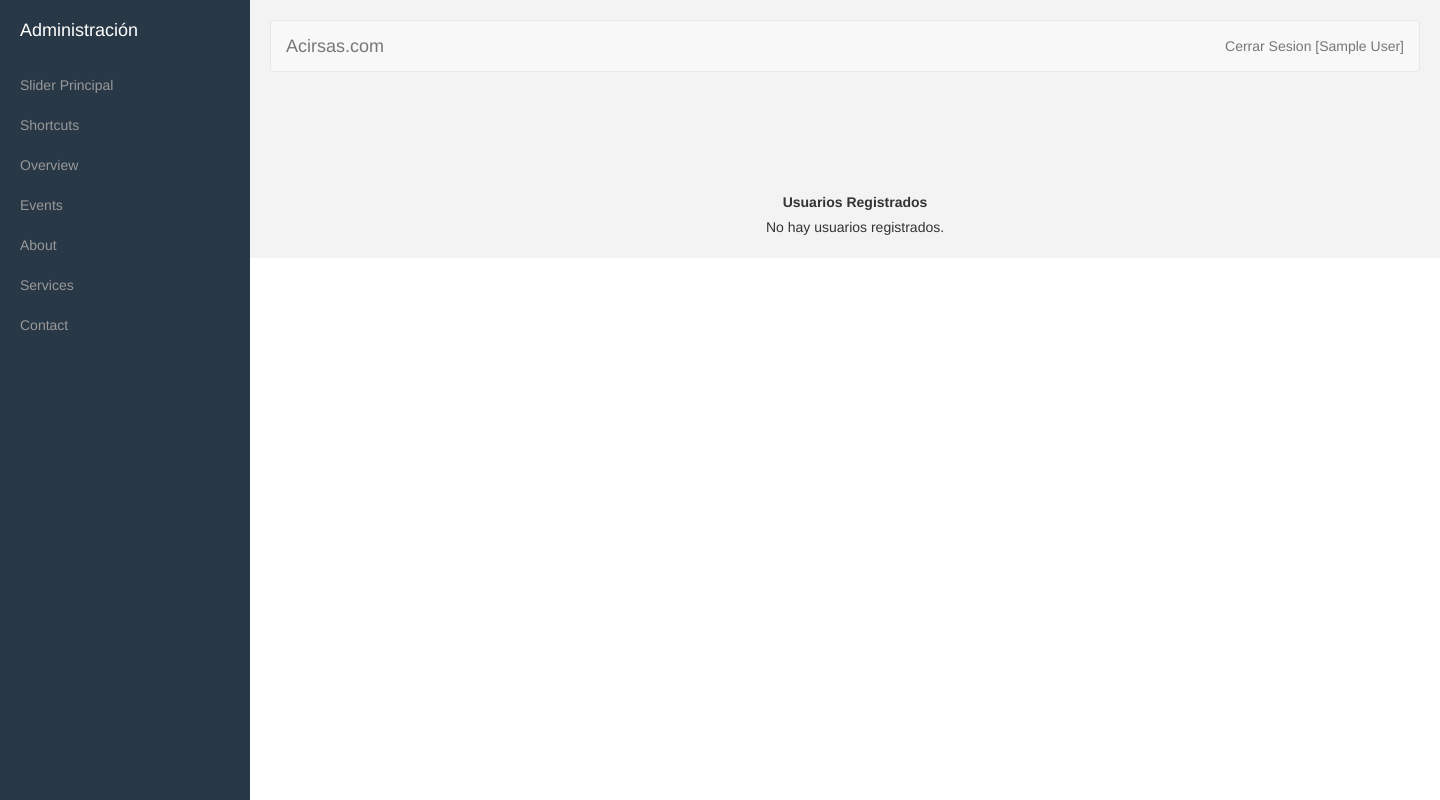
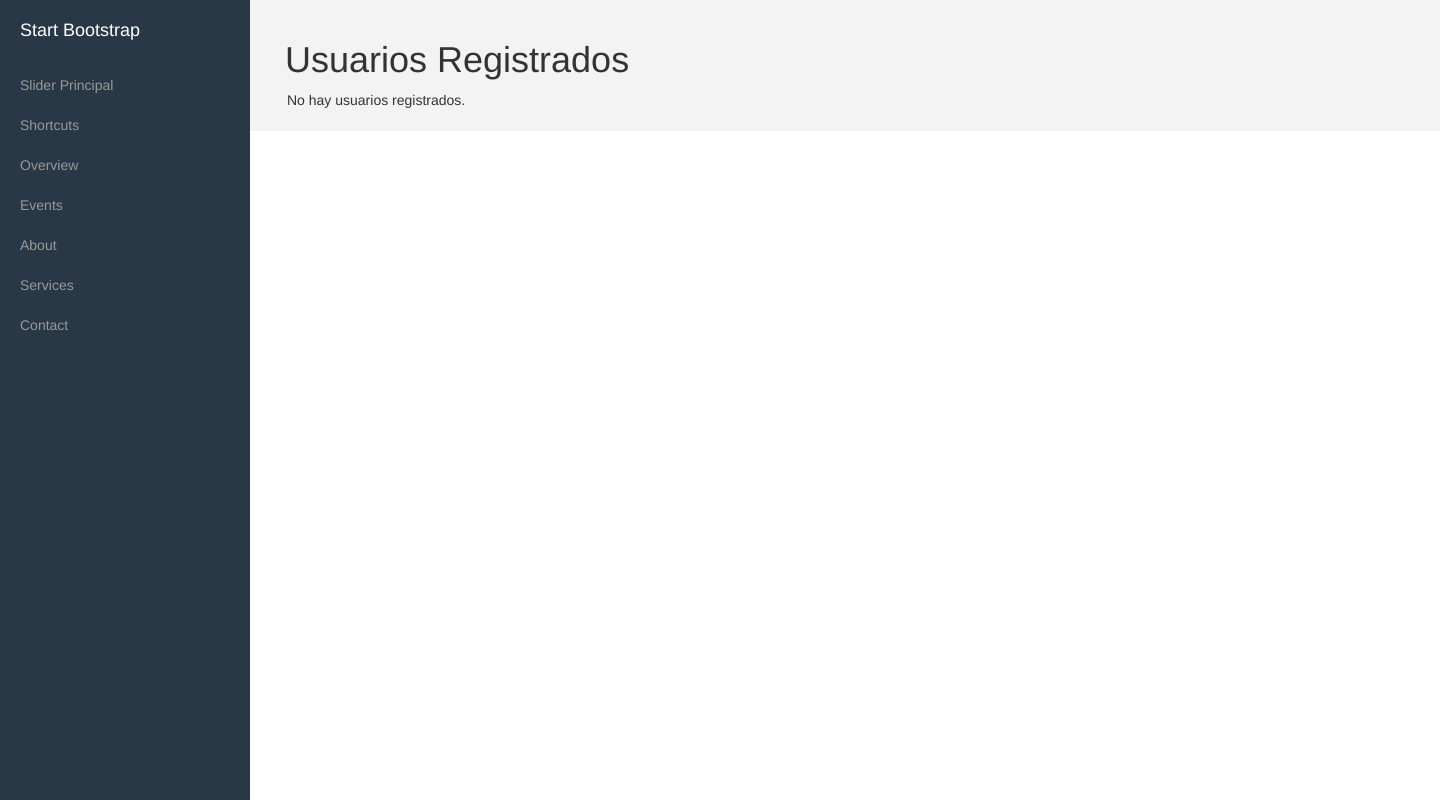
Before and after one commit to esneyder/TuContador-v1, a PHP site: page /admin/principal.php in a window 1440 px wide. Run offline with PHP 8.4, Linux system fonts and the light colour scheme; the visitor is signed in with stand-in values (Sample User, id 1); data that the repository does not hold is empty.

Commit message:
Update session admi

```diff
--- a/admin/formularios/cssForms/EstiloForms.css
+++ b/admin/formularios/cssForms/EstiloForms.css
@@ -1,3 +1,5 @@
+
+
 #ContForm
 {
 	max-width: 1000px;
--- a/admin/index.php
+++ b/admin/index.php
@@ -1,7 +1,7 @@
 <?php
 require_once 'includes/login.class.php';
 if($_SESSION["name"]){
-header ("Location: panel.php");
+header ("Location: principal.php");
 }
 ?>
 <!DOCTYPE html>
--- a/admin/principal.php
+++ b/admin/principal.php
@@ -15,7 +15,7 @@
     <meta name="description" content="">
     <meta name="author" content="Acirsas.com">
 
-    <title>Acirsas - Administración</title>
+    <title>Acirsa - Administración</title>
 
     <!-- Bootstrap Core CSS -->
     <link href="css/bootstrap.min.css" rel="stylesheet">
@@ -48,7 +48,7 @@
             <ul class="sidebar-nav">
                 <li class="sidebar-brand">
                     <a href="#">
-                        Administración
+                        Start Bootstrap
                     </a>
                 </li>
                 <li>
@@ -78,41 +78,14 @@
 
         <!-- Page Content -->
         <div id="page-content-wrapper">
-
-
-        <nav class="navbar navbar-default" role="navigation">
-
-    <!-- Brand and toggle get grouped for better mobile display -->
-    <div class="navbar-header">
-      <button type="button" class="navbar-toggle" data-toggle="collapse" data-target="#bs-example-navbar-collapse-1">
-        <span class="sr-only">Toggle navigation</span>
-        <span class="icon-bar"></span>
-        <span class="icon-bar"></span>
-        <span class="icon-bar"></span>
-      </button>
-      <a class="navbar-brand" href="acirsas.com">Acirsas.com</a>
-    </div>
-
-    <!-- Collect the nav links, forms, and other content for toggling -->
-    <div class="collapse navbar-collapse" id="bs-example-navbar-collapse-1">
-      <ul class="nav navbar-nav navbar-right">
-        <li><a href="logout.php">Cerrar Sesion [<?php echo $_SESSION['name']; ?>]</a></li>
-      </ul>
-    </div><!-- /.navbar-collapse -->
-
-</nav>
-
-
-
-
-            <div class="container">
-          <div class="row">
-             <div class="col-md-12" style="text-align:center; margin-top:100px;">
-             <label>Usuarios Registrados</label>
-            <?php __UsuariosRegistrados(); ?>
-             </div>
-  </div>
-</div>
+            <div class="container-fluid">
+                <div class="row">
+                    <div class="col-lg-12">
+                        <h1>Usuarios Registrados</h1>
+                         <?php __UsuariosRegistrados(); ?>
+                        </div>
+                </div>
+            </div>
         </div>
         <!-- /#page-content-wrapper -->
 
```
